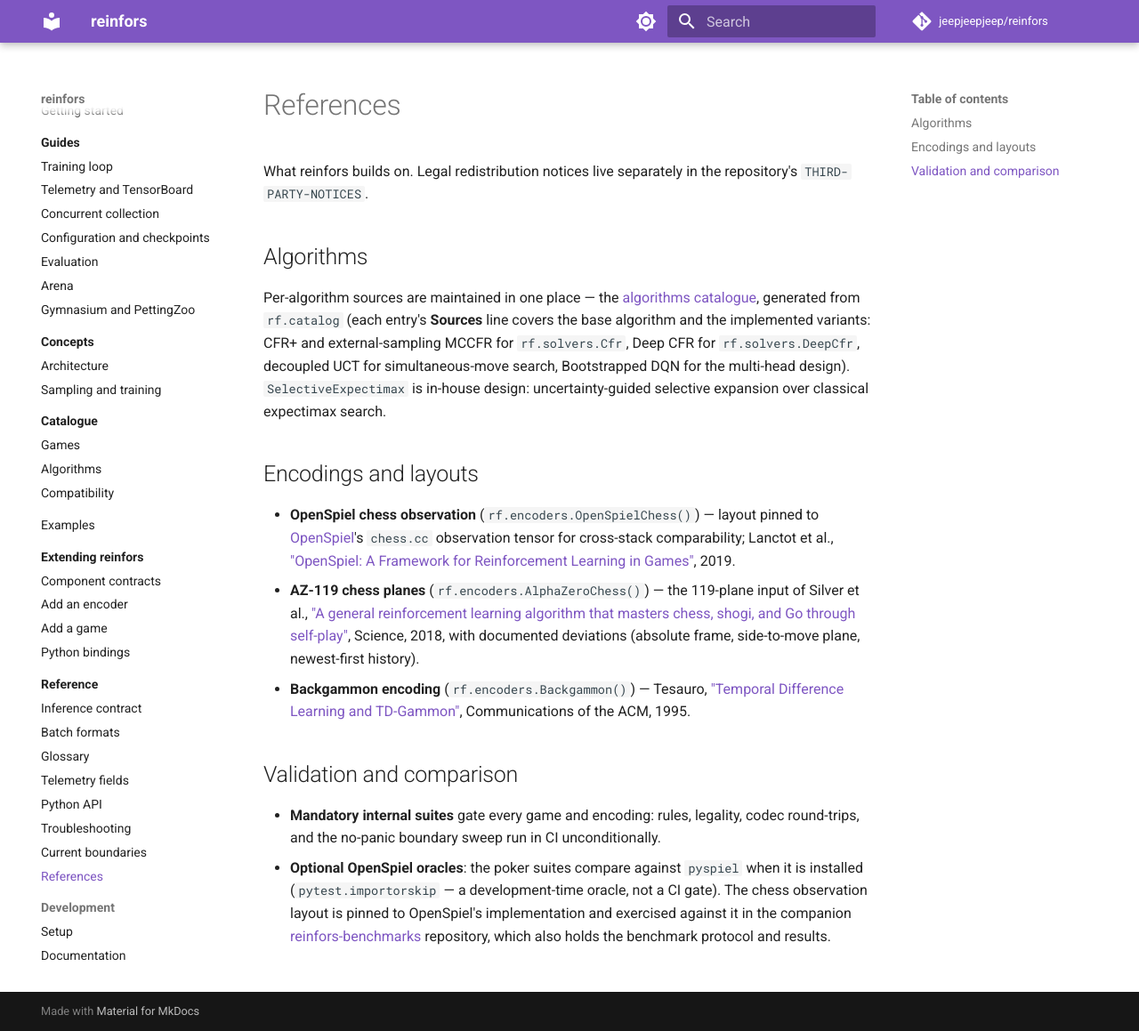
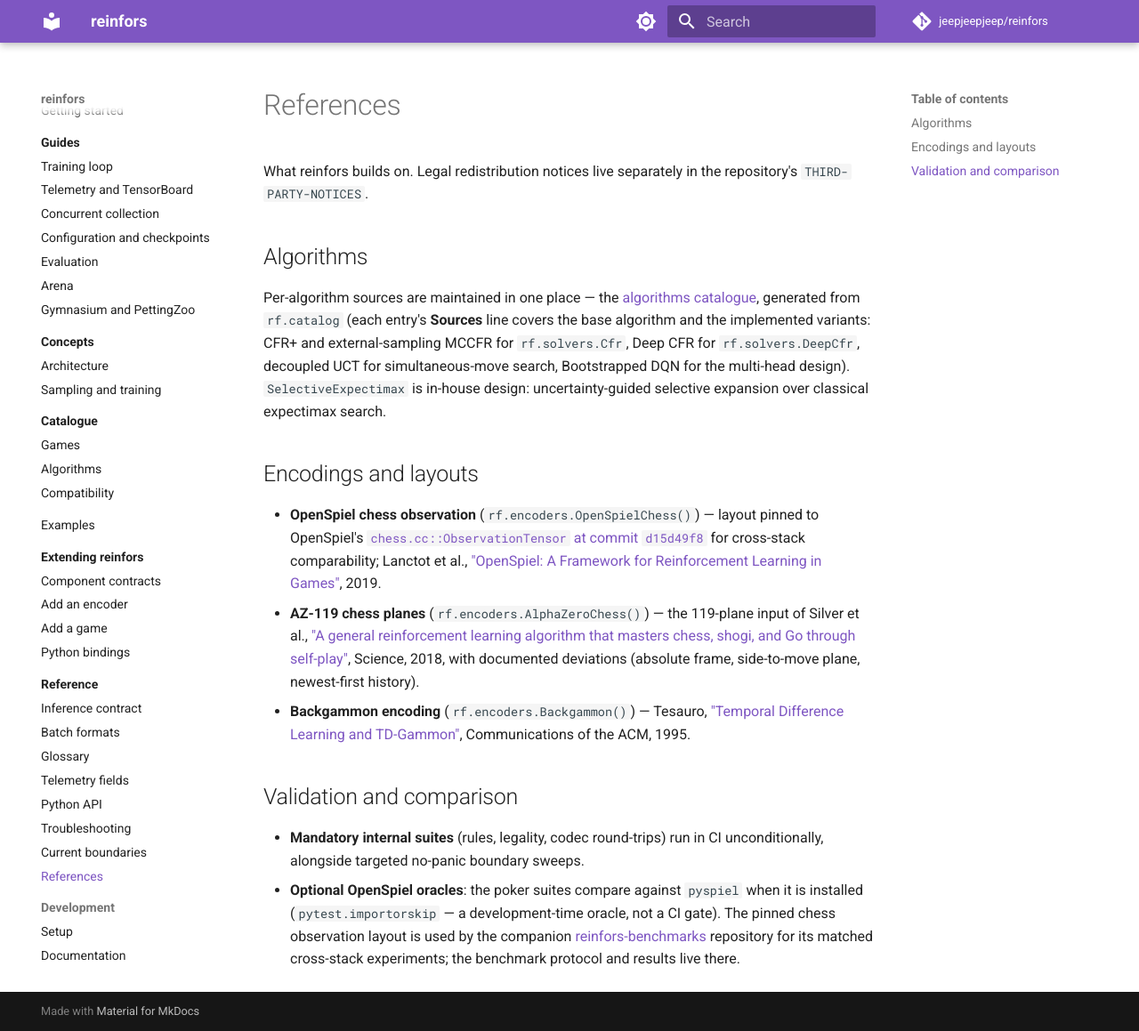
Before and after one commit to jeepjeepjeep/reinfors, an MkDocs documentation site: the page built from docs/reference/references.md, in a window 1280 px wide and 1159 px high. Shown: the whole window at 89% size. Built offline with MkDocs 1.6.1 and Material for MkDocs 9.7.7, drawn with Linux system fonts in a browser that asks for light colours; comment, search, counter and statistics services are not loaded.

Commit message:
review: accurate sweep scope, commit-pinned chess.cc link

```diff
--- a/docs/reference/references.md
+++ b/docs/reference/references.md
@@ -16,8 +16,9 @@ uncertainty-guided selective expansion over classical expectimax search.
 ## Encodings and layouts
 
 - **OpenSpiel chess observation** (`rf.encoders.OpenSpielChess()`) — layout
-  pinned to [OpenSpiel](https://github.com/google-deepmind/open_spiel)'s
-  `chess.cc` observation tensor for cross-stack comparability; Lanctot et al.,
+  pinned to OpenSpiel's
+  [`chess.cc::ObservationTensor` at commit `d15d49f8`](https://github.com/google-deepmind/open_spiel/blob/d15d49f8/open_spiel/games/chess/chess.cc)
+  for cross-stack comparability; Lanctot et al.,
   ["OpenSpiel: A Framework for Reinforcement Learning in Games"](https://arxiv.org/abs/1908.09453),
   2019.
 - **AZ-119 chess planes** (`rf.encoders.AlphaZeroChess()`) — the 119-plane
@@ -32,11 +33,11 @@ uncertainty-guided selective expansion over classical expectimax search.
 
 ## Validation and comparison
 
-- **Mandatory internal suites** gate every game and encoding: rules, legality,
-  codec round-trips, and the no-panic boundary sweep run in CI unconditionally.
+- **Mandatory internal suites** (rules, legality, codec round-trips) run in CI
+  unconditionally, alongside targeted no-panic boundary sweeps.
 - **Optional OpenSpiel oracles**: the poker suites compare against `pyspiel`
   when it is installed (`pytest.importorskip` — a development-time oracle, not
-  a CI gate). The chess observation layout is pinned to OpenSpiel's
-  implementation and exercised against it in the companion
+  a CI gate). The pinned chess observation layout is used by the companion
   [reinfors-benchmarks](https://github.com/jeepjeepjeep/reinfors-benchmarks)
-  repository, which also holds the benchmark protocol and results.
+  repository for its matched cross-stack experiments; the benchmark protocol
+  and results live there.
```
